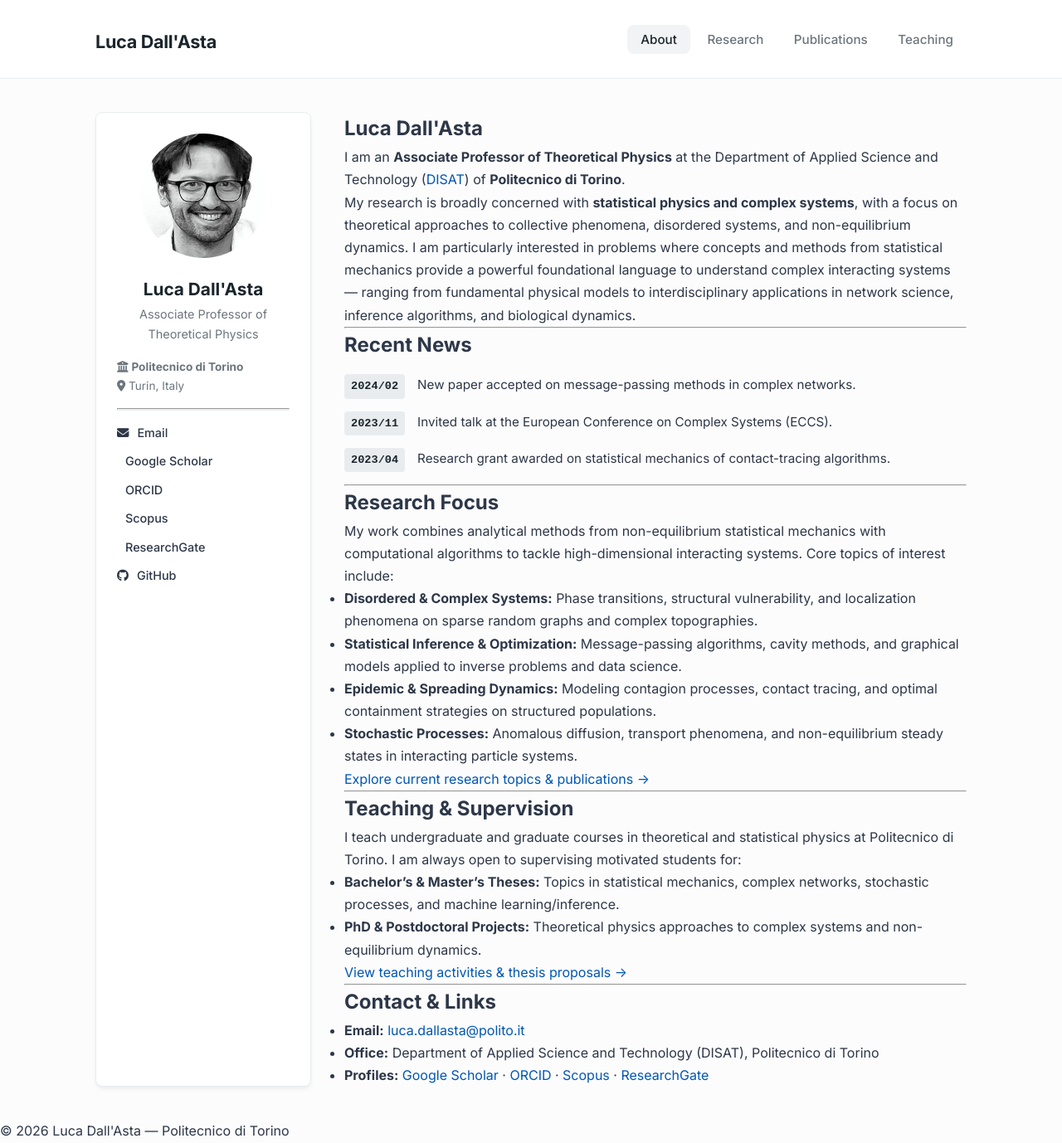
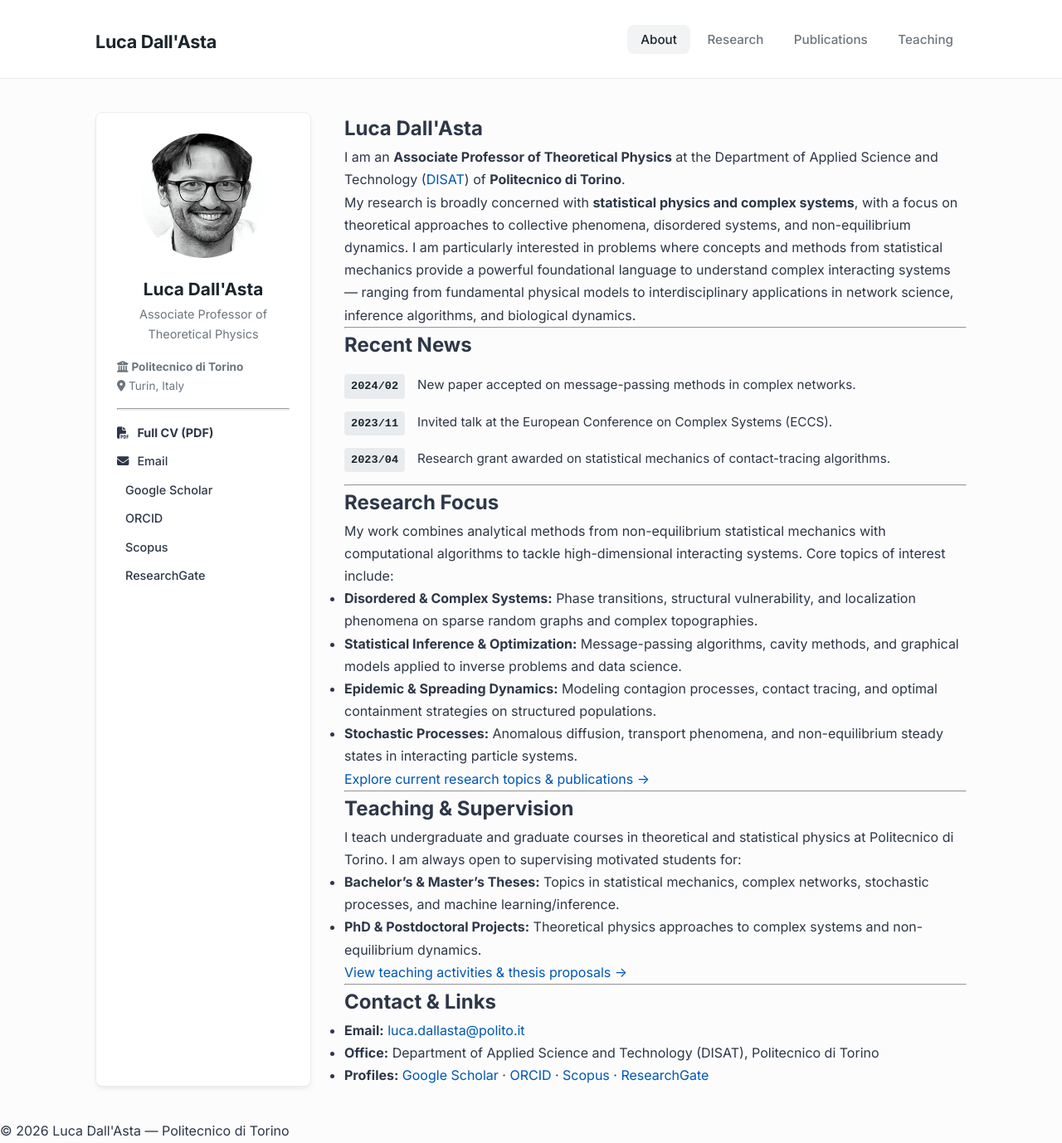
Before and after one commit to dallasta/dallasta.github.io, a Jekyll site: the page built from _pages/about.md, in a window 1280 px wide and 1378 px high. Shown: the whole window at 83% size. Built offline with Jekyll 4.4.1, drawn with Linux system fonts in a browser that asks for light colours; a style sheet for code colours, icons or effects is not loaded.

Commit message:
Update default.html

```diff
--- a/_layouts/default.html
+++ b/_layouts/default.html
@@ -34,8 +34,9 @@
   <!-- Main Container -->
   <div class="main-container">
 
-    {% if page.author_profile %}
-    <!-- Sidebar con Foto e Info Profilo (stampata SOLO se author_profile: true) -->
+
+{% if page.author_profile %}
+    <!-- Sidebar con Profilo, Full CV e Link Bibliometrici -->
     <aside class="sidebar">
       {% if site.author.avatar %}
         <img src="{{ site.author.avatar | relative_url }}" alt="{{ site.author.name }}" class="profile-img">
@@ -58,8 +59,15 @@
 
       <hr class="sidebar-divider">
 
-      <!-- Link social / accademici -->
+      <!-- Link CV + Profili Bibliometrici -->
       <ul class="sidebar-links">
+        {% if site.author.cv_pdf %}
+          <li class="cv-link">
+            <a href="{{ site.author.cv_pdf | relative_url }}" target="_blank" rel="noopener">
+              <i class="fa-solid fa-file-pdf"></i> <strong>Full CV (PDF)</strong>
+            </a>
+          </li>
+        {% endif %}
         {% if site.author.email %}
           <li><a href="mailto:{{ site.author.email }}"><i class="fa-solid fa-envelope"></i> Email</a></li>
         {% endif %}
@@ -74,9 +82,6 @@
         {% endif %}
         {% if site.author.researchgate %}
           <li><a href="{{ site.author.researchgate }}" target="_blank" rel="noopener"><i class="ai ai-researchgate"></i> ResearchGate</a></li>
-        {% endif %}
-        {% if site.author.github %}
-          <li><a href="https://github.com/{{ site.author.github }}" target="_blank" rel="noopener"><i class="fa-brands fa-github"></i> GitHub</a></li>
         {% endif %}
       </ul>
     </aside>
```
